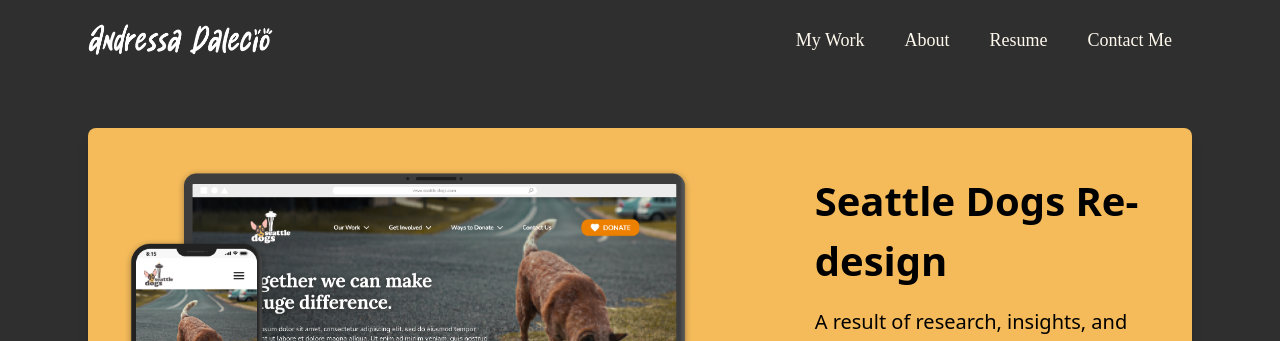
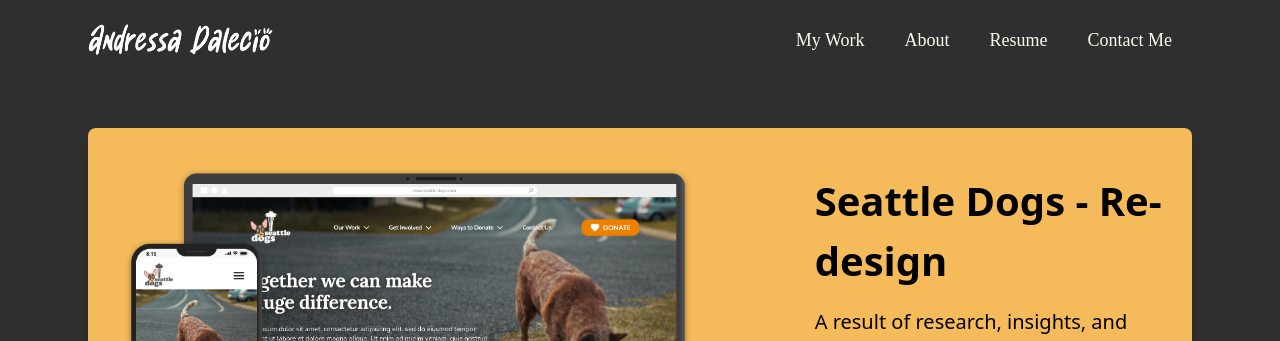
Before and after one commit to gustxyz/andressa-portfolio, a Next.js app: page /my-work in a window 1280 px wide. Shown: the top 341 px of the page. Built offline with nearby package versions, Linux system fonts and the light colour scheme.

Commit message:
redeisgn_title_change

```diff
--- a/app/my-work/page.tsx
+++ b/app/my-work/page.tsx
@@ -26,9 +26,7 @@ export default function Home() {
       <Container>
         <Card
           imagePath="/images/v2_mockup_seattle_dogs.png"
-          contentTitle="Seattle Dogs
-
-          Re-design"
+          contentTitle="Seattle Dogs - Re-design"
           contentParagraph="A result of research, insights, and design thinking, the re-design gives the user all the tools needed to build trust with the organization."
           contentAnchor="my-work/seattle-dogs"
           color="yellow"
```
